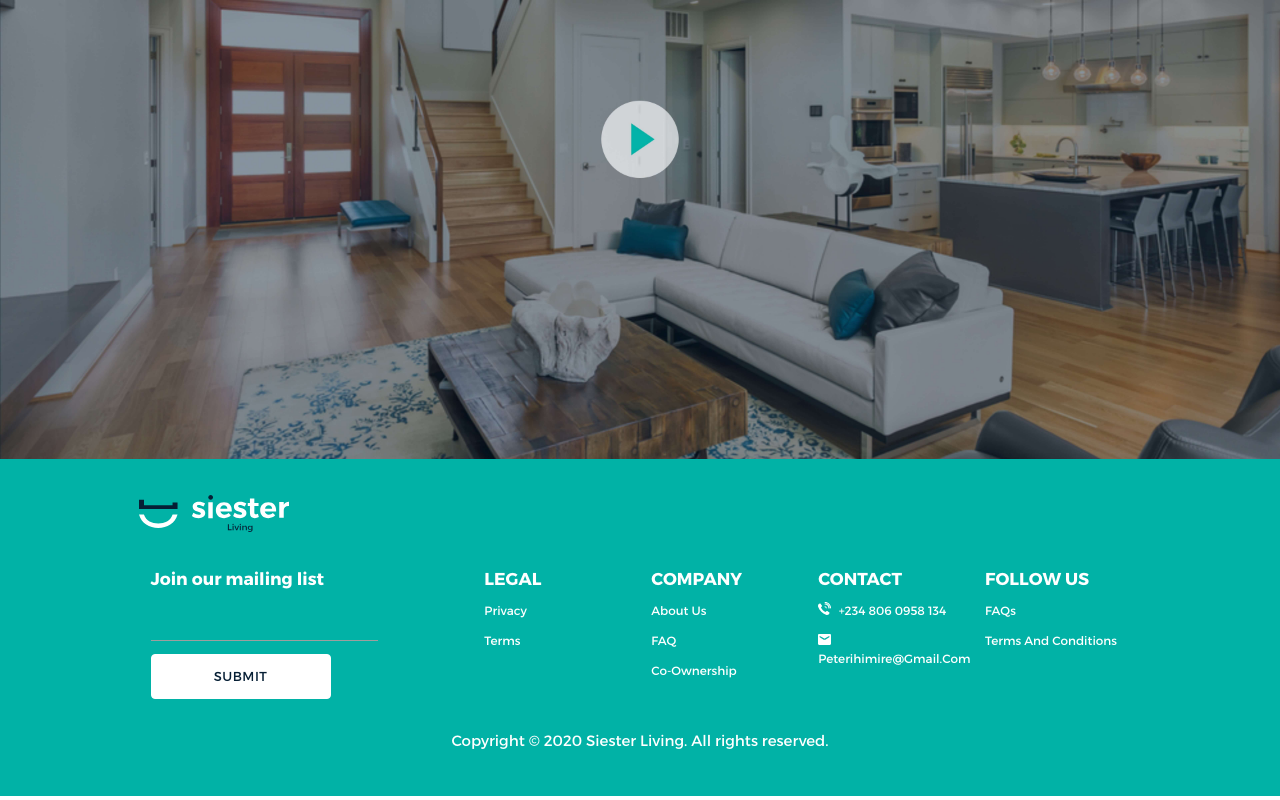
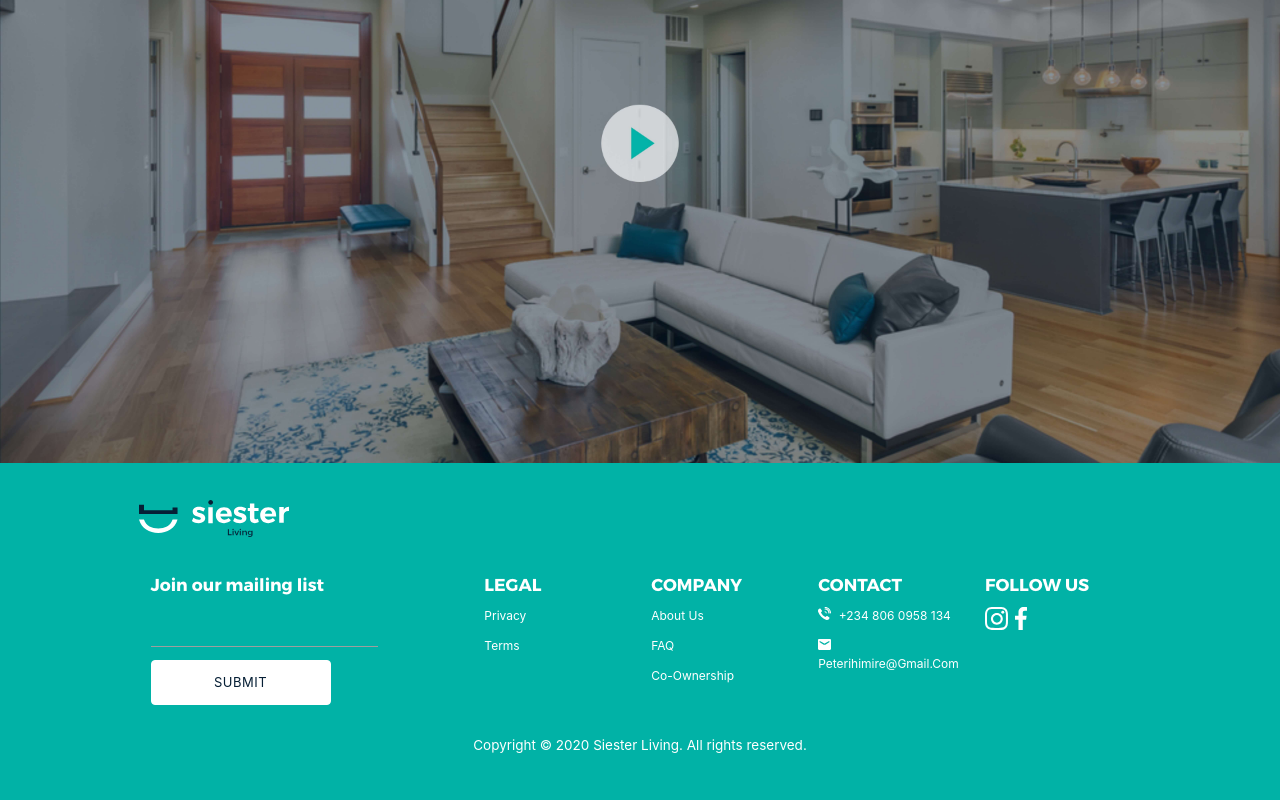
Before and after one commit to peterihimire/siester-living-react-materialize, a React (Create React App) app: page / in a window 1280 px wide. Shown: the part 3192-3992 px from the top of the page. Built offline with nearby package versions, Linux system fonts and the light colour scheme.

Commit message:
Worked on the footer, added some social icons, reduced the siestermobile img width for big display also, removed the trueno font , now the webapp is using sanseriff font for the text and trueno font for all headings

```diff
--- a/src/components/Footer.css
+++ b/src/components/Footer.css
@@ -20,8 +20,8 @@ footer {
 .footer-content li {
   padding: 0.4rem 0;
 }
-.footer-content li span{
-  padding: 0 .5rem 0 0;
+.footer-content li span {
+  padding: 0 0.5rem 0 0;
 }
 .footer-content li span img {
   width: 13px;
@@ -33,6 +33,16 @@ footer {
   /* width: 180px !important; */
   height: 45px !important;
 }
+.insta-icon {
+  padding: 0 0.5rem 0 0;
+  width: 30px;
+}
+.fb-icon {
+  width: 12px;
+}
+.footer-copyright p {
+  font-size: .9rem;
+}
 @media (max-width: 600px) {
   .footer-logo img {
     width: 30%;
--- a/src/components/Footer.js
+++ b/src/components/Footer.js
@@ -3,6 +3,8 @@ import "./Footer.css";
 import logoAlt from "../assets/siester-logo-white.svg";
 import phoneIcon from "../assets/phone-icon.svg";
 import mailIcon from "../assets/mail-icon.svg";
+import instaIcon from "../assets/instagram.svg";
+import fbIcon from "../assets/facebook.svg";
 import { Link } from "react-router-dom";
 
 const Footer = () => {
@@ -77,8 +79,18 @@ const Footer = () => {
                   <div className="footer-content">
                     <h6>follow us</h6>
                     <ul>
-                      <li>FAQs</li>
-                      <li>terms and conditions</li>
+                      <li>
+                        <img
+                          src={instaIcon}
+                          alt="phone icon"
+                          className="insta-icon"
+                        />
+                        <img
+                          src={fbIcon}
+                          alt="phone icon"
+                          className="fb-icon"
+                        />
+                      </li>
                     </ul>
                   </div>
                 </div>
--- a/src/components/SiesterMobile.css
+++ b/src/components/SiesterMobile.css
@@ -48,7 +48,7 @@ section#siester-mobile {
   }
   .siester-mobile-text p {
     padding: 0 0 1rem 0;
-    text-align: center;
+    /* text-align: center; */
   }
   .siester-mobile-header img {
     width: 80% !important;
--- a/src/index.css
+++ b/src/index.css
@@ -40,7 +40,7 @@
   --medium-font: 5.5rem;
   --main-shadow: 1px 4px 4px rgba(0, 0, 0, 0.04);
 
-  --font: trueno, sans-serif;
+  /* --font: trueno, sans-serif; */
   --font-bold: trueno-bold, sans-serif;
   --font-xbold: trueno-extra-bold, sans-serif;
   --font-lite: trueno-lite, sans-serif;
```
Also changed, not shown: 1 other file (tests, documents, lock files or other folders).
